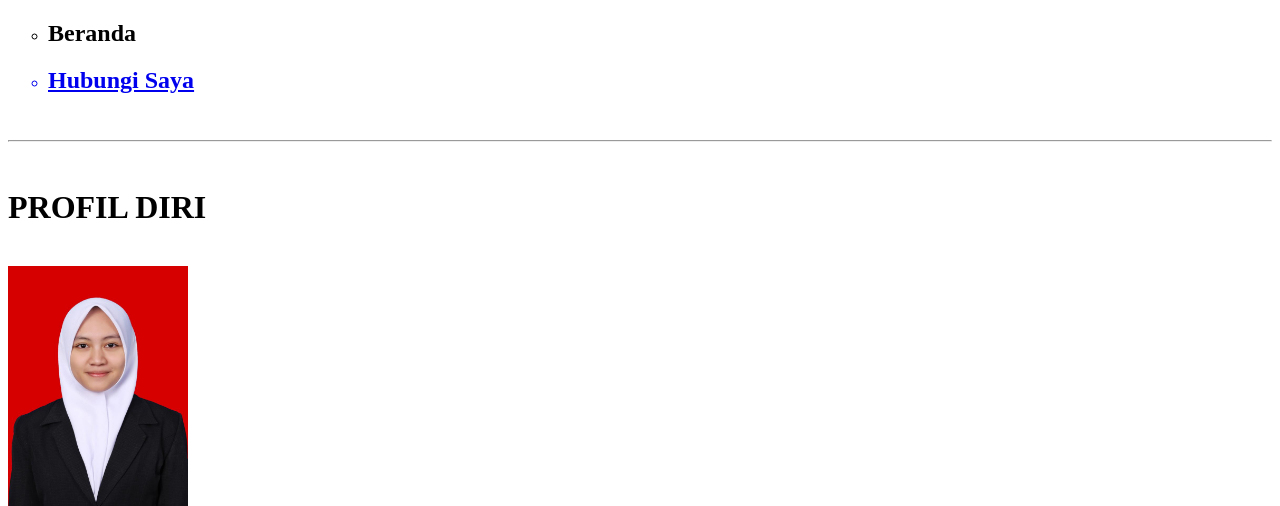
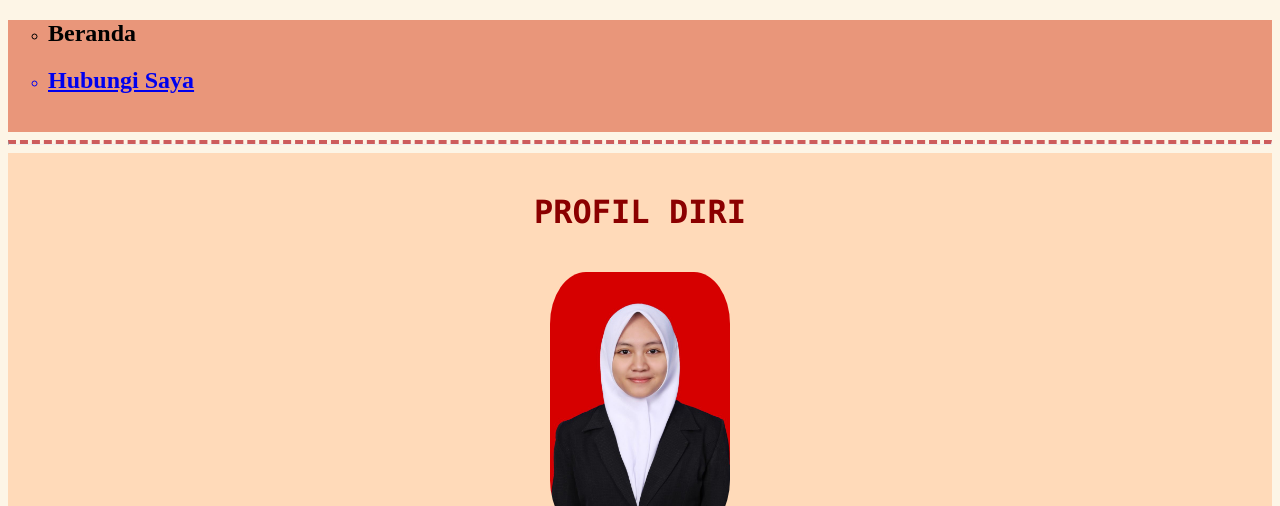
Before and after one commit to hafiaazzahra/tugas10, a plain HTML site: page index.html in a window 1280 px wide. Shown: the top 506 px of the page. Drawn offline with Linux system fonts and the light colour scheme.

Commit message:
Update index.html

```diff
--- a/index.html
+++ b/index.html
@@ -2,7 +2,7 @@
 <html>
 	<head>
 		<title>Menu Beranda</title>
-		<link rel="stylesheet" href="css/styles.css">
+		<link rel="stylesheet" type="text/css" href="/css/main.css">
 	</head>
 	<body>
 	<div class="atas">
```
